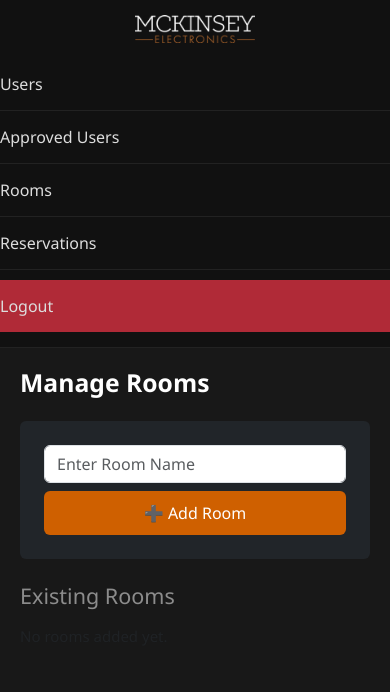
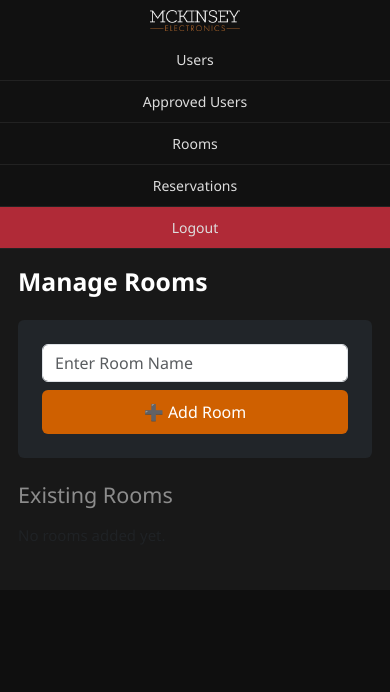
Before and after one commit to mckinsey664/booking, a Flask app: template templates/admin_rooms.html in a window 390 px wide. Shown: the top 692 px of the page. Run offline with Flask 3, Linux system fonts and the light colour scheme; the template is opened without the code that fills it, so the values that code supplies are empty; parts of the project's set-up code (start-up, migrations or seed data) failed here and were passed over.

Commit message:
change menu v1

```diff
--- a/templates/admin_dashboard.html
+++ b/templates/admin_dashboard.html
@@ -101,7 +101,7 @@
     }
 
 
-/* 📱 MOBILE FIX — sidebar becomes full-width and stacked */
+/* 📱 MOBILE FIX — clean compact stacked menu */
 @media (max-width: 768px) {
 
   body {
@@ -110,29 +110,38 @@
     overflow: auto;
   }
 
-  /* Sidebar becomes top menu */
+  /* Sidebar becomes compact top menu */
   .sidebar {
     width: 100%;
     height: auto;
-    padding: 15px 0;
-    display: block;                 /* Stack vertically */
+    padding: 10px 0 0 0;
+    display: block;
     text-align: center;
     border-right: none;
     border-bottom: 1px solid #222;
   }
 
+  /* Smaller logo */
   .sidebar img.logo {
-    max-width: 120px;
-    margin: 0 auto 15px auto;
+    max-width: 90px;
+    margin: 0 auto 8px auto;
     display: block;
   }
 
+  /* Compact menu items */
   .sidebar a {
-    display: block;                 /* Full-width buttons */
+    display: block;
     width: 100%;
-    padding: 14px 0;
-    font-size: 16px;
-    border-bottom: 1px solid #222;  /* Separate lines */
+    padding: 10px 0;           /* smaller vertical padding */
+    font-size: 14px;           /* smaller text size */
+    border-bottom: 1px solid #222;
+    text-align: center;
+  }
+
+  /* Active link slim highlight */
+  .sidebar a.active {
+    background-color: #CF6000;
+    padding: 10px 0;
   }
 
   .sidebar a:last-child {
@@ -141,13 +150,12 @@
 
   .logout {
     width: 100%;
-    margin-top: 10px;
-    border-radius: 0;
+    padding: 10px 0;
   }
 
-  /* Content becomes normal flow */
+  /* Content spacing for mobile */
   .content {
-    padding: 20px;
+    padding: 18px;
     width: 100%;
     overflow-y: visible;
   }
```
